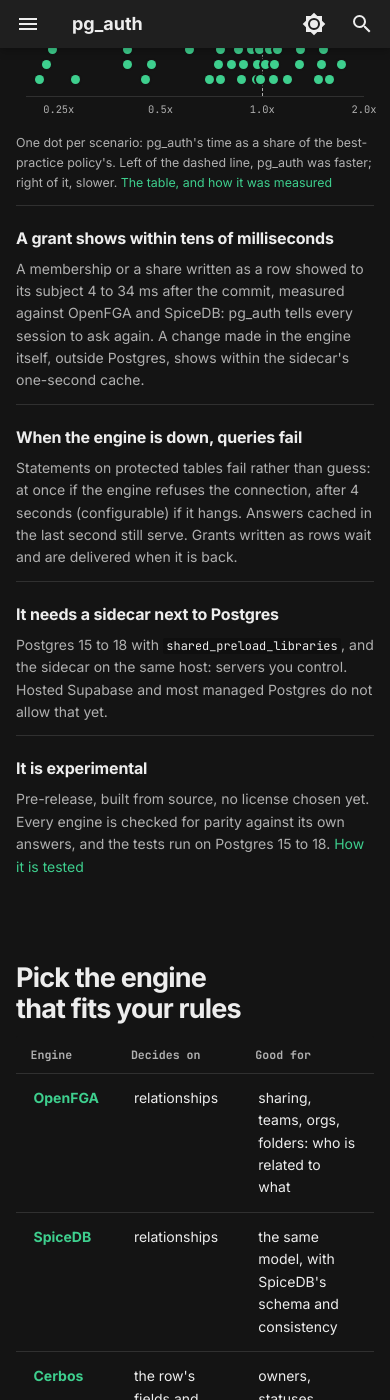
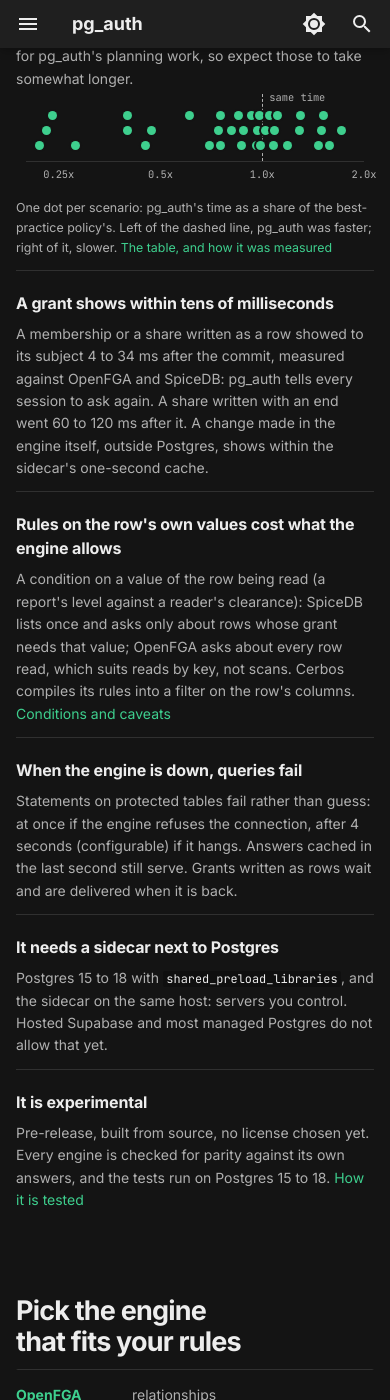
Before and after one commit to filipecabaco/pg_auth, an MkDocs documentation site: the page built from docs/index.md, in a window 390 px wide and 1400 px high, scrolled down 6734 px. Built offline with MkDocs 1.6.1 and Material for MkDocs 9.7.7, drawn with Linux system fonts in a browser that asks for light colours; comment, search, counter and statistics services are not loaded; some of the changed text lies outside the part shown.

Commit message:
Site: rules kept in Postgres, grants that end, conditions, per-engine costs
The model section says the rules can live in Postgres and are checked when
a migration commits; what to expect adds grants that end (gone 60-120 ms
after their end) and what rules on a row's own values cost on each engine;
the engines table names what each adds. On a phone the engines table
stacks one engine per block.

```diff
--- a/docs/stylesheets/home.css
+++ b/docs/stylesheets/home.css
@@ -693,6 +693,11 @@
   border-top: 1px solid var(--pa-line);
 }
 
+/* a last item alone in its row (the first spans both columns) takes the row */
+.pa-expect__item:last-child:nth-child(even) {
+  grid-column: 1 / -1;
+}
+
 .pa-expect__item:first-child {
   grid-column: 1 / -1;
   display: grid;
@@ -1335,3 +1340,39 @@
     overflow-wrap: anywhere;
   }
 }
+
+/* Engines on a phone: one engine per block, what it decides on beside its name, what it is good
+   for beneath, full width */
+@media (max-width: 40em) {
+  .md-typeset .pa-enginelist table,
+  .md-typeset .pa-enginelist tbody {
+    display: block;
+  }
+
+  .md-typeset .pa-enginelist thead {
+    display: none;
+  }
+
+  .md-typeset .pa-enginelist tr {
+    display: grid;
+    grid-template-columns: auto minmax(0, 1fr);
+    column-gap: 0.8rem;
+    padding-block: 0.7rem;
+    border-top: 1px solid var(--pa-line);
+  }
+
+  .md-typeset .pa-enginelist table tr > th,
+  .md-typeset .pa-enginelist table tr > td {
+    padding: 0;
+    border: 0;
+  }
+
+  .md-typeset .pa-enginelist table tr > td:nth-child(2) {
+    color: var(--pa-muted);
+  }
+
+  .md-typeset .pa-enginelist table tr > td:last-child {
+    grid-column: 1 / -1;
+    padding-top: 0.35rem;
+  }
+}
--- a/overrides/home.html
+++ b/overrides/home.html
@@ -304,7 +304,10 @@
   </div>
   <p class="pa-proof">
     Sharing with a team or adding a role is a change to the model, or a row in a table. There is no
-    policy to edit. <a href="{{ 'usage/#3-protect-tables' | url }}">Protecting tables</a>
+    policy to edit. The model can live in Postgres with your migrations: <code>authz.set_rules</code>
+    pushes it to the engine, and a table naming a permission it lacks fails when you commit.
+    <a href="{{ 'usage/#3-protect-tables' | url }}">Protecting tables</a> ·
+    <a href="{{ 'usage/#the-engines-rules-kept-in-postgres' | url }}">Rules kept in Postgres</a>
   </p>
 </section>
 
@@ -425,8 +428,19 @@
       <h3>A grant shows within tens of milliseconds</h3>
       <p>
         A membership or a share written as a row showed to its subject 4 to 34 ms after the commit,
-        measured against OpenFGA and SpiceDB: pg_auth tells every session to ask again. A change made
-        in the engine itself, outside Postgres, shows within the sidecar's one-second cache.
+        measured against OpenFGA and SpiceDB: pg_auth tells every session to ask again. A share
+        written with an end went 60 to 120 ms after it. A change made in the engine itself, outside
+        Postgres, shows within the sidecar's one-second cache.
+      </p>
+    </div>
+    <div class="pa-expect__item">
+      <h3>Rules on the row's own values cost what the engine allows</h3>
+      <p>
+        A condition on a value of the row being read (a report's level against a reader's
+        clearance): SpiceDB lists once and asks only about rows whose grant needs that value;
+        OpenFGA asks about every row read, which suits reads by key, not scans. Cerbos compiles its
+        rules into a filter on the row's columns.
+        <a href="{{ 'usage/#4-grant-access-by-writing-rows' | url }}">Conditions and caveats</a>
       </p>
     </div>
     <div class="pa-expect__item">
@@ -460,9 +474,9 @@
   <table>
     <thead><tr><th>Engine</th><th>Decides on</th><th>Good for</th></tr></thead>
     <tbody>
-      <tr><th><a href="https://openfga.dev">OpenFGA</a></th><td>relationships</td><td>sharing, teams, orgs, folders: who is related to what</td></tr>
-      <tr><th><a href="https://authzed.com/spicedb">SpiceDB</a></th><td>relationships</td><td>the same model, with SpiceDB's schema and consistency</td></tr>
-      <tr><th><a href="https://cerbos.dev">Cerbos</a></th><td>the row's fields and the user's roles</td><td>owners, statuses, departments: rules over attributes</td></tr>
+      <tr><th><a href="https://openfga.dev">OpenFGA</a></th><td>relationships</td><td>sharing, teams, orgs, folders: who is related to what. Conditions on the request (a region, the time), and grants that end</td></tr>
+      <tr><th><a href="https://authzed.com/spicedb">SpiceDB</a></th><td>relationships</td><td>the same model, with SpiceDB's schema and consistency. Caveats, including on the row's own values, and grants SpiceDB itself ends</td></tr>
+      <tr><th><a href="https://cerbos.dev">Cerbos</a></th><td>the row's fields and the user's roles</td><td>owners, statuses, departments: rules over attributes. A tenant's own policies (scopes)</td></tr>
     </tbody>
   </table>
   <p class="pa-proof">
```
